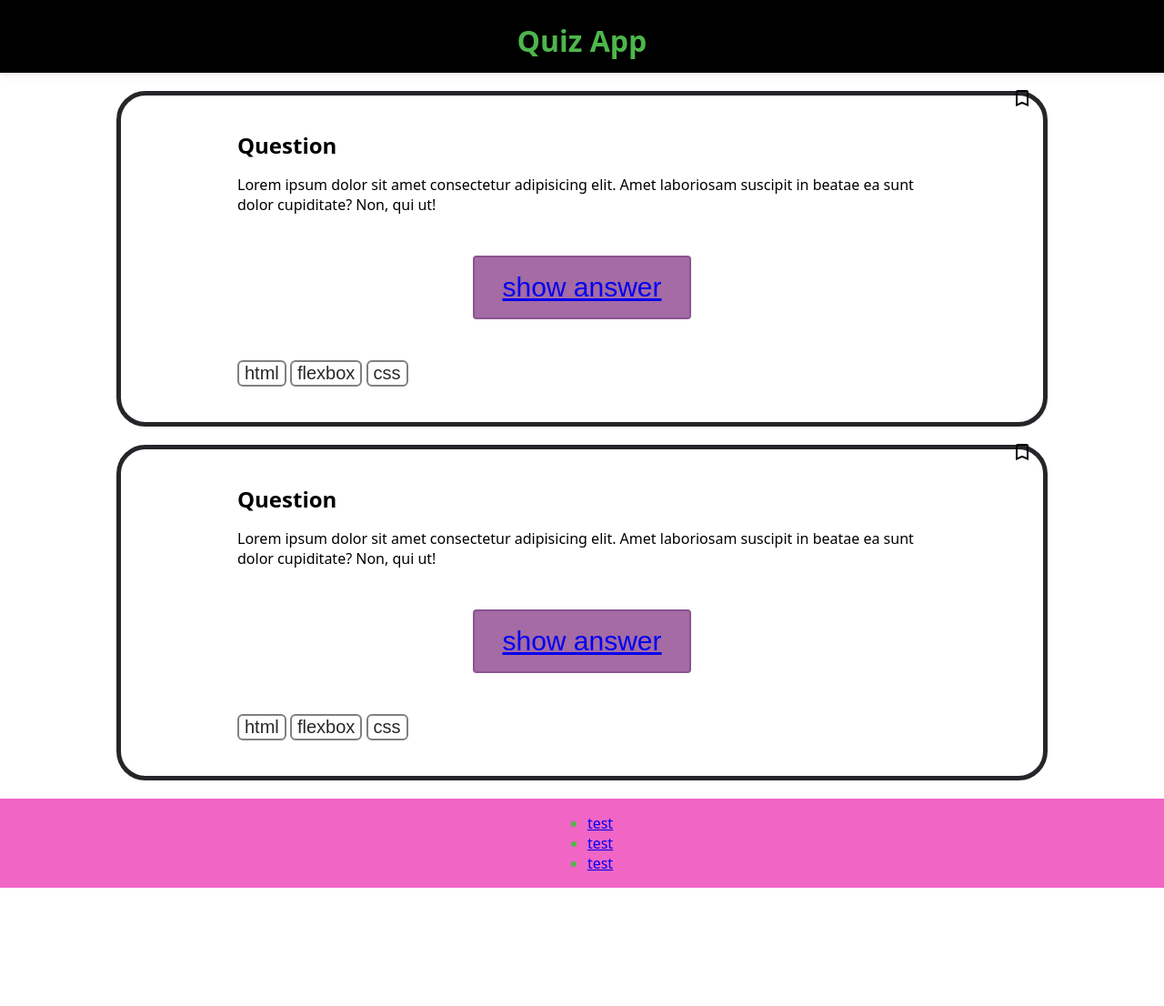
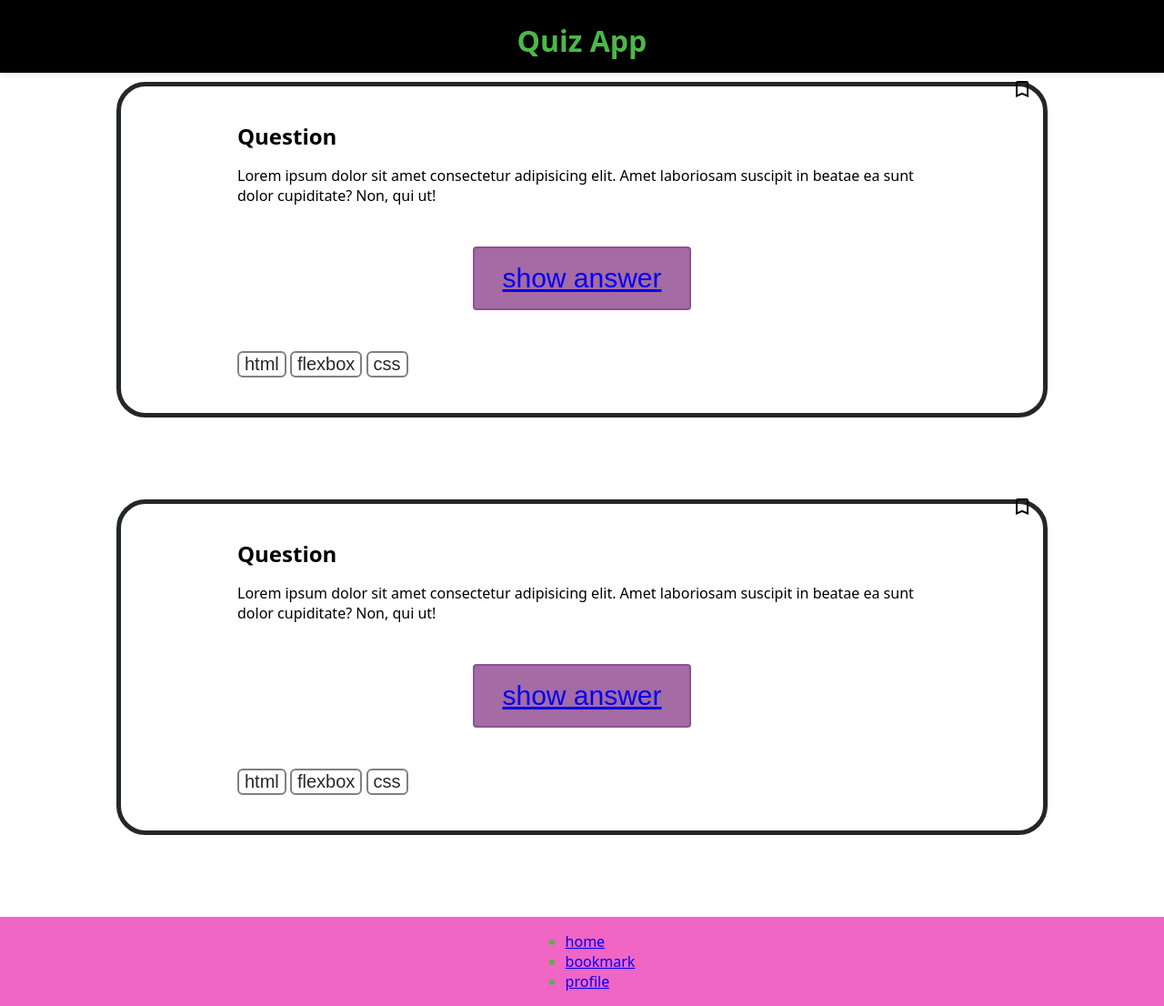
Before and after one commit to Philipp-Hess/QuizApp, a plain HTML site: page index.html in a window 1280 px wide. Shown: the whole page at 91% size. Before the commit the page ends 1021 px from the top, so only its background shows below. Drawn offline with nearby package versions, Linux system fonts and the light colour scheme.

Commit message:
changed body margin & padding 0

```diff
--- a/index.html
+++ b/index.html
@@ -45,9 +45,9 @@
         <nav class="navbar">
             <div class="navbar-links">
             <ul>
-                <li><a href="#">test</a></li>
-                <li><a href="#">test</a></li>
-                <li><a href="#">test</a></li>
+                <li><a href="#">home</a></li>
+                <li><a href="#">bookmark</a></li>
+                <li><a href="#">profile</a></li>
             </ul>
             </div>
         </nav>
--- a/styles.css
+++ b/styles.css
@@ -7,7 +7,8 @@
 body {
   display: flex;
   flex-direction: column;
-  margin: 80px 0 45px 0;
+  margin: 0;
+  padding: 0;
   font-family: system-ui;
 }
 
@@ -31,7 +32,7 @@ body {
 }
 
 .card {
-  margin: 20px 10%;
+  margin: 90px 10%;
   border: 5px solid #252629;
   padding: 3% 10%;
   scroll-margin-top: 10px;
```
